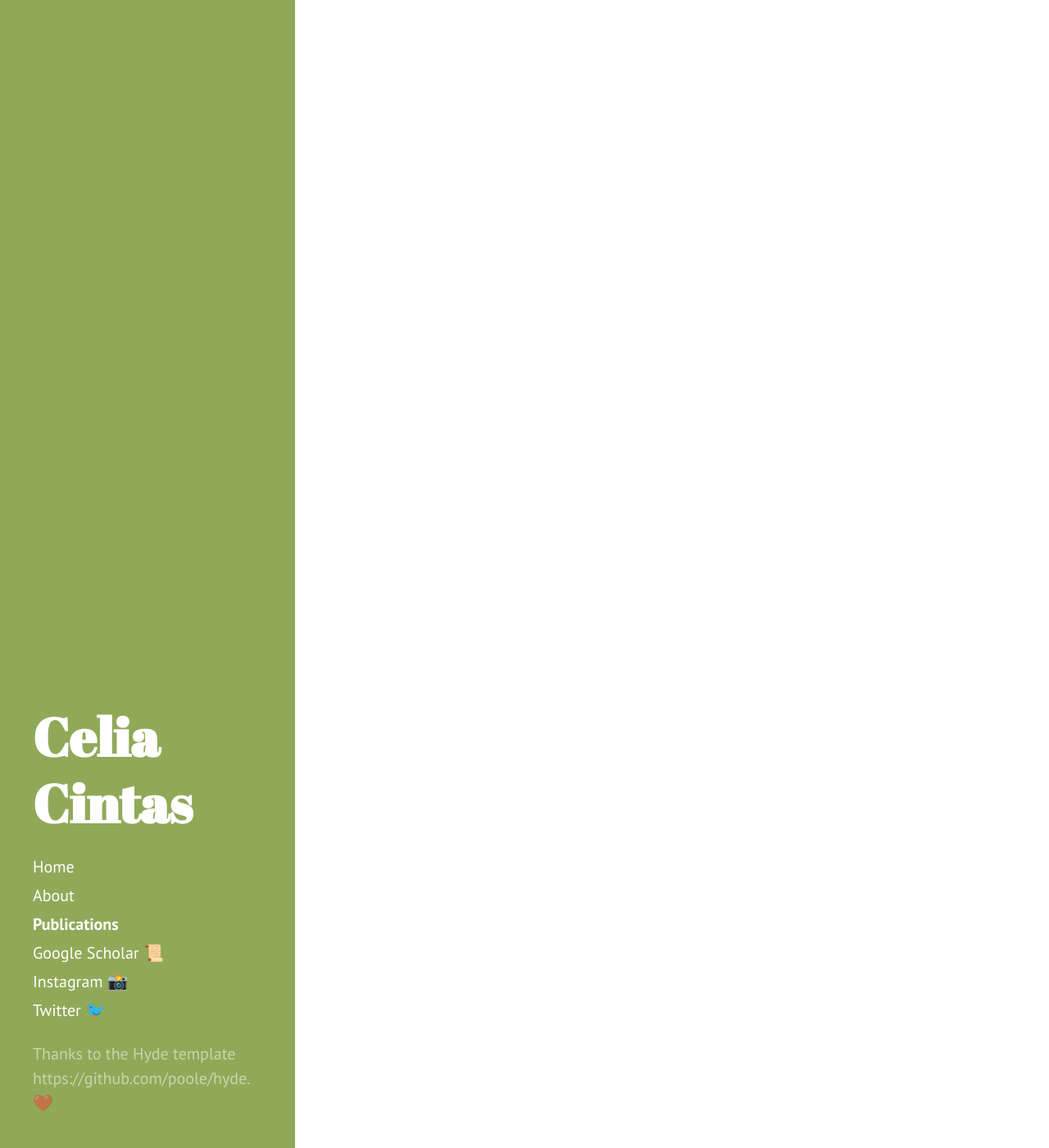
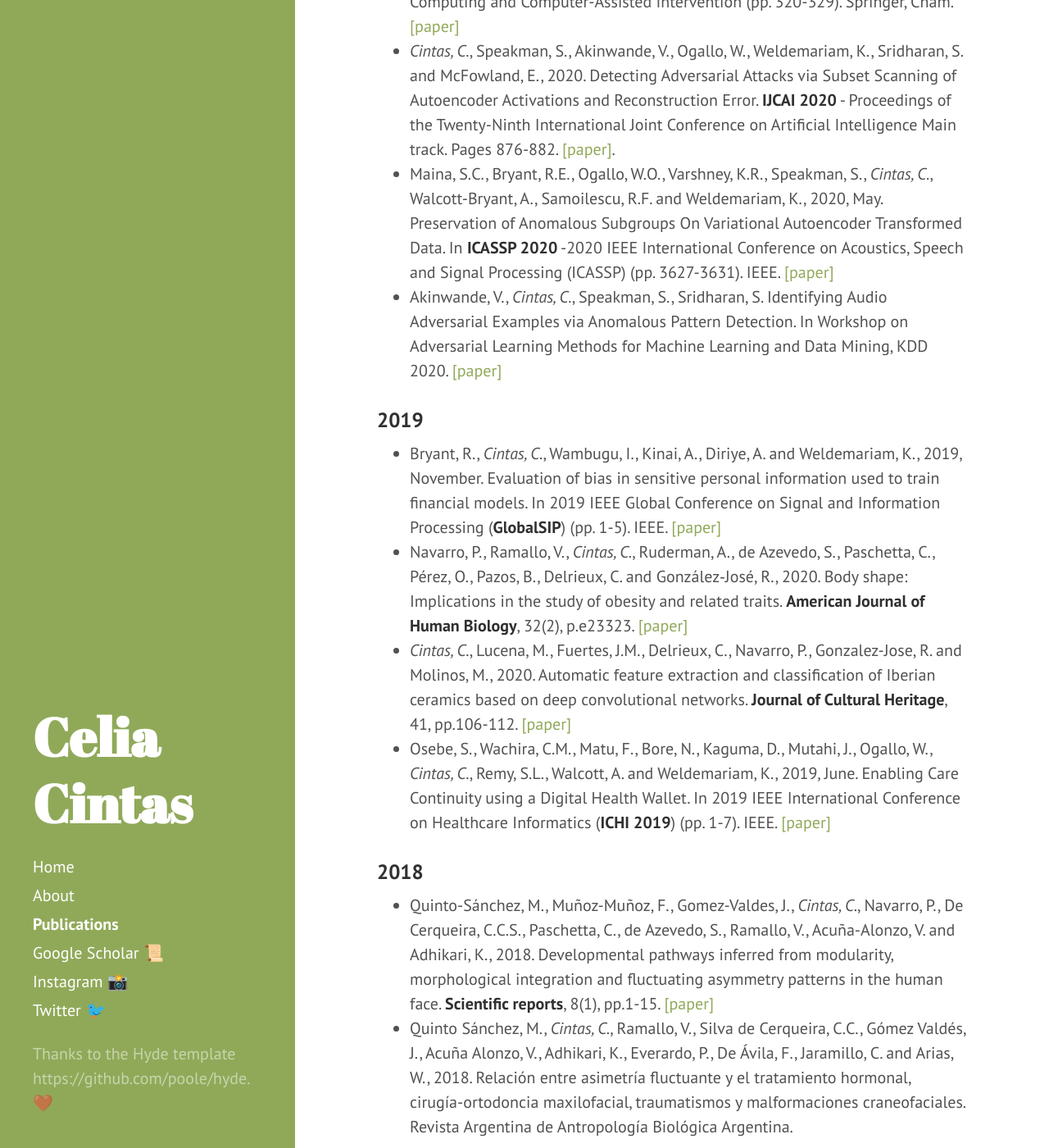
Before and after one commit to celiacintas/celiacintas.github.io, a Jekyll site: the page built from publications.md, in a window 1280 px wide and 1400 px high, scrolled down 362 px. Shown: the whole window at 82% size. Built offline with Jekyll 4.4.1, drawn with Linux system fonts in a browser that asks for light colours; some of the changed text lies outside the part shown.

Commit message:
Update publications.md

```diff
--- a/publications.md
+++ b/publications.md
@@ -2,3 +2,33 @@
 layout: page
 title: Publications
 ---
+
+## Selected Publications in the last 4 years 📜
+
+### 2020
+
+* Kinyanjui, N.M., Odonga, T., *Cintas, C.*, Codella, N.C., Panda, R., Sattigeri, P. and Varshney, K.R., 2020, October. Fairness of Classifiers Across Skin Tones in Dermatology. In **MICCAI 2020** - International Conference on Medical Image Computing and Computer-Assisted Intervention (pp. 320-329). Springer, Cham. [[paper]](https://link.springer.com/chapter/10.1007/978-3-030-59725-2_31)
+* *Cintas, C.*, Speakman, S., Akinwande, V., Ogallo, W., Weldemariam, K., Sridharan, S. and McFowland, E., 2020. Detecting Adversarial Attacks via Subset Scanning of Autoencoder Activations and Reconstruction Error. **IJCAI 2020** - Proceedings of the Twenty-Ninth International Joint Conference on Artificial Intelligence Main track. Pages 876-882. [[paper]](https://www.ijcai.org/Proceedings/2020/0122.pdf).
+* Maina, S.C., Bryant, R.E., Ogallo, W.O., Varshney, K.R., Speakman, S., *Cintas, C.*, Walcott-Bryant, A., Samoilescu, R.F. and Weldemariam, K., 2020, May. Preservation of Anomalous Subgroups On Variational Autoencoder Transformed Data. In **ICASSP 2020** -2020 IEEE International Conference on Acoustics, Speech and Signal Processing (ICASSP) (pp. 3627-3631). IEEE. [[paper]](https://ieeexplore.ieee.org/abstract/document/9054495)
+* Akinwande, V., *Cintas, C.*, Speakman, S., Sridharan, S. Identifying Audio Adversarial Examples via Anomalous Pattern Detection. In Workshop on Adversarial Learning Methods for Machine Learning and Data Mining, KDD 2020. [[paper]](https://arxiv.org/abs/2002.05463)
+
+### 2019
+
+* Bryant, R., *Cintas, C.*, Wambugu, I., Kinai, A., Diriye, A. and Weldemariam, K., 2019, November. Evaluation of bias in sensitive personal information used to train financial models. In 2019 IEEE Global Conference on Signal and Information Processing (**GlobalSIP**) (pp. 1-5). IEEE. [[paper]](https://ieeexplore.ieee.org/abstract/document/8969527)
+* Navarro, P., Ramallo, V., *Cintas, C.*, Ruderman, A., de Azevedo, S., Paschetta, C., Pérez, O., Pazos, B., Delrieux, C. and González‐José, R., 2020. Body shape: Implications in the study of obesity and related traits. **American Journal of Human Biology**, 32(2), p.e23323. [[paper]](https://onlinelibrary.wiley.com/doi/abs/10.1002/ajhb.23323)
+* *Cintas, C.*, Lucena, M., Fuertes, J.M., Delrieux, C., Navarro, P., Gonzalez-Jose, R. and Molinos, M., 2020. Automatic feature extraction and classification of Iberian ceramics based on deep convolutional networks. **Journal of Cultural Heritage**, 41, pp.106-112. [[paper]](https://www.sciencedirect.com/science/article/pii/S1296207418307775)
+* Osebe, S., Wachira, C.M., Matu, F., Bore, N., Kaguma, D., Mutahi, J., Ogallo, W., *Cintas, C.*, Remy, S.L., Walcott, A. and Weldemariam, K., 2019, June. Enabling Care Continuity using a Digital Health Wallet. In 2019 IEEE International Conference on Healthcare Informatics (**ICHI 2019**) (pp. 1-7). IEEE. [[paper]](https://ieeexplore.ieee.org/abstract/document/8904625)
+
+
+### 2018
+
+* Quinto-Sánchez, M., Muñoz-Muñoz, F., Gomez-Valdes, J., *Cintas, C.*, Navarro, P., De Cerqueira, C.C.S., Paschetta, C., de Azevedo, S., Ramallo, V., Acuña-Alonzo, V. and Adhikari, K., 2018. Developmental pathways inferred from modularity, morphological integration and fluctuating asymmetry patterns in the human face. **Scientific reports**, 8(1), pp.1-15. [[paper]](https://www.nature.com/articles/s41598-018-19324-y)
+* Quinto Sánchez, M., *Cintas, C.*, Ramallo, V., Silva de Cerqueira, C.C., Gómez Valdés, J., Acuña Alonzo, V., Adhikari, K., Everardo, P., De Ávila, F., Jaramillo, C. and Arias, W., 2018. Relación entre asimetría fluctuante y el tratamiento hormonal, cirugía-ortodoncia maxilofacial, traumatismos y malformaciones craneofaciales. Revista Argentina de Antropología Biológica Argentina.
+
+### 2017
+
+*  Quinto-Sánchez, M., *Cintas, C.*, Silva de Cerqueira, C.C., Ramallo, V., Acuña-Alonzo, V., Adhikari, K., Castillo, L., Gomez-Valdés, J., Everardo, P., De Avila, F. and Hünemeier, T., 2017. Socioeconomic status is not related with facial fluctuating asymmetry: evidence from Latin-American populations. **PloS one**, 12(1), p.e0169287. [[paper]](https://journals.plos.org/plosone/article?id=10.1371/journal.pone.0169287#:~:text=We%20report%20significant%20relationships%20between,statistical%20relationship%20with%20facial%20asymmetry.)
+* *Cintas, C.*, Quinto-Sánchez, M., Acuña, V., Paschetta, C., De Azevedo, S., de Cerqueira, C.C.S., Ramallo, V., Gallo, C., Poletti, G., Bortolini, M.C. and Canizales-Quinteros, S., 2016. Automatic ear detection and feature extraction using geometric morphometrics and convolutional neural networks. **IET Biometrics**, 6(3), pp.211-223. [[paper]](https://digital-library.theiet.org/content/journals/10.1049/iet-bmt.2016.0002)
+* de Azevedo, S., González, M.F., *Cintas, C.*, Ramallo, V., Quinto-Sánchez, M., Márquez, F., Hünemeier, T., Paschetta, C., Ruderman, A., Navarro, P. and Pazos, B.A., 2017. Nasal airflow simulations suggest convergent adaptation in Neanderthals and modern humans. **PNAS** - Proceedings of the National Academy of Sciences, 114(47), pp.12442-12447. [[paper]](https://www.pnas.org/content/114/47/12442.short)
+
+Please see [Google Scholar](https://scholar.google.com/citations?hl=en&user=7C8_pL4AAAAJ&view_op=list_works) for the complete list.
```
